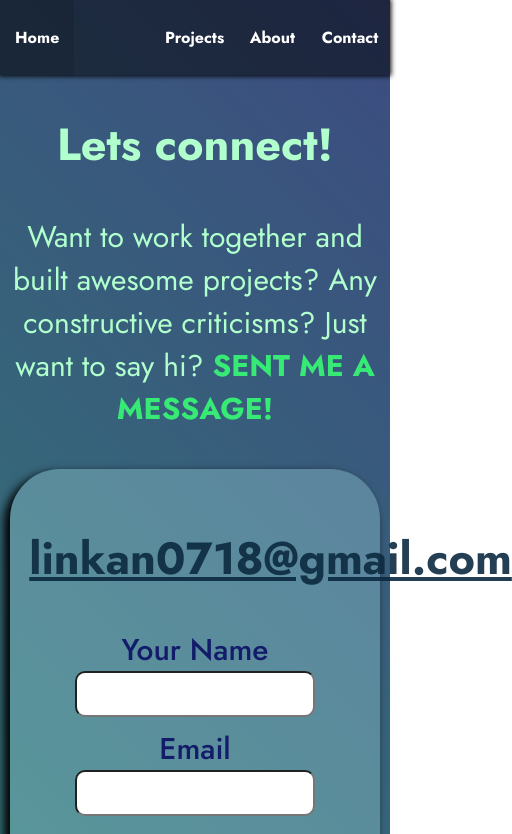
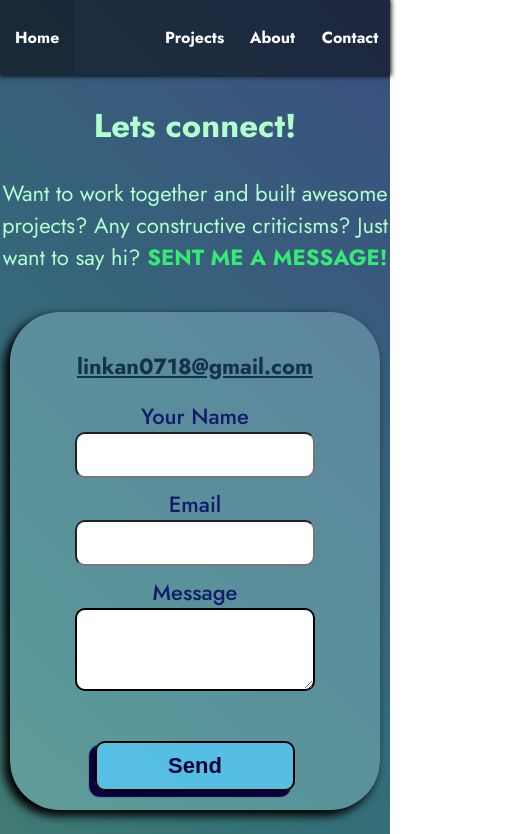
Before and after one commit to Kan5661/portfolio, a React (Create React App) app: page /contact in a window 390 px wide. Shown: the top 834 px of the page, 512 px wide, since content can reach past the window. Built offline with nearby package versions, Linux system fonts and the light colour scheme.

Commit message:
media query for contact page

```diff
--- a/src/pages/Contact.jsx
+++ b/src/pages/Contact.jsx
@@ -28,7 +28,7 @@ function Contact() {
 
     function CopyText() {
         navigator.clipboard.writeText('linkan0718@gmail.com')
-        alert('copied email')
+        alert('email copied to clipboard')
     }
 
     return(
--- a/src/styles/Contact.css
+++ b/src/styles/Contact.css
@@ -81,3 +81,12 @@
     cursor: pointer;
     color: rgba(11, 41, 64, 0.897);
 }
+
+@media screen and (max-width: 600px) {
+    .myEmailAddress, .Label, .Call2Action, .EmailSubmit {
+        font-size: 22px;
+    }
+    .EmailSubmit {
+        width: 200px;
+    }
+}
```
